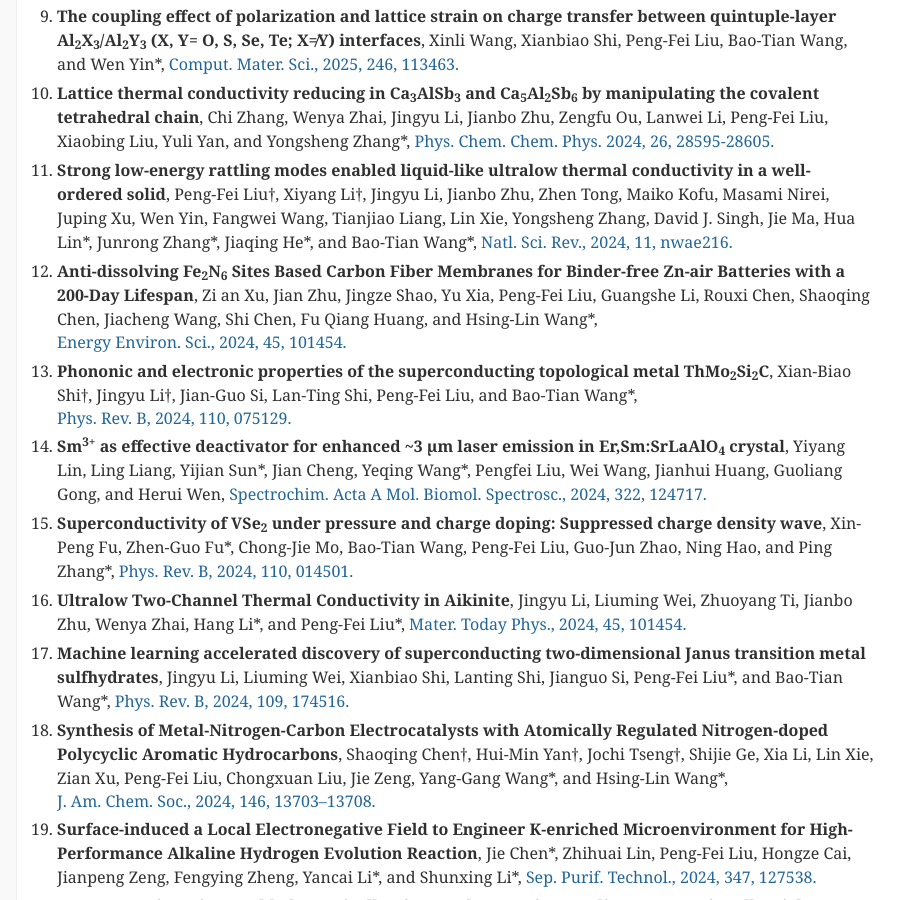
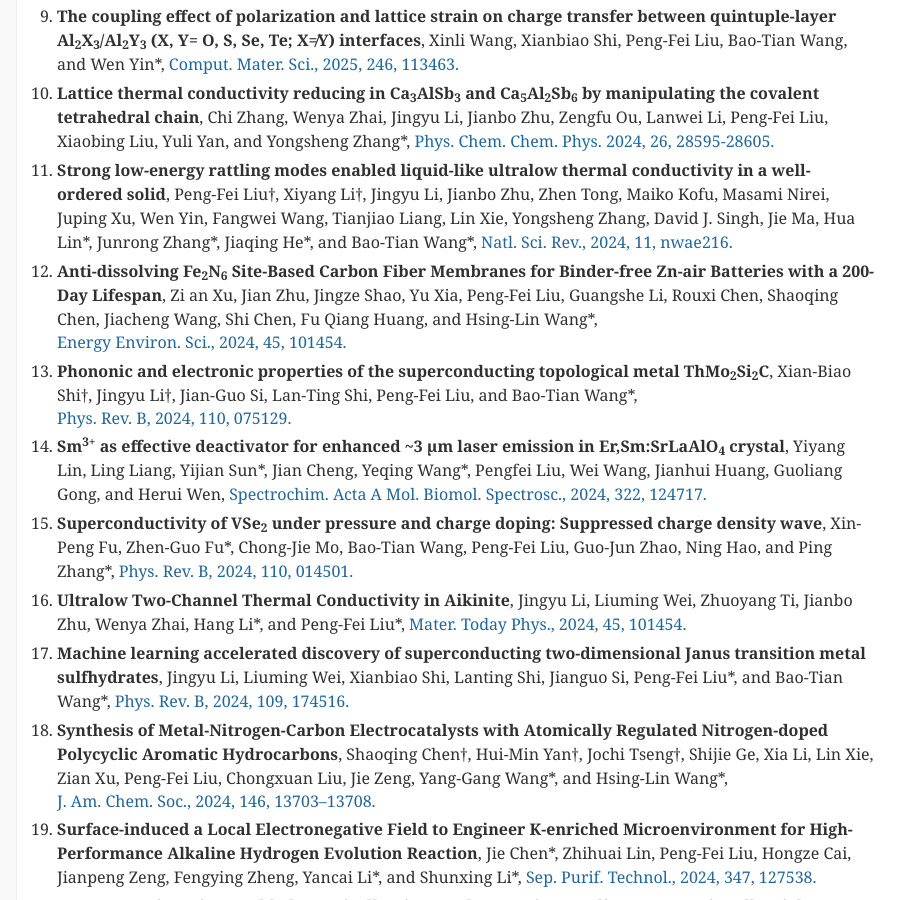
Before and after one commit to comatphys/comatphys.github.io, a Jekyll site: the page built from cv_md/publication.md, in a window 1280 px wide and 900 px high, scrolled down 764 px. Shown: the whole window, without its empty margins (174-1079 px from the left). Built offline with Jekyll 4.4.1, drawn with Linux system fonts in a browser that asks for light colours; our own code applies the rules of GitHub Pages for plain Markdown files; comment, search, counter and statistics services are not loaded.

Commit message:
Update publication.md

```diff
--- a/cv_md/publication.md
+++ b/cv_md/publication.md
@@ -44,7 +44,7 @@ Chi Zhang, Wenya Zhai, Jingyu Li, Jianbo Zhu, Zengfu Ou, Lanwei Li, Peng-Fei Liu
 Peng-Fei Liu†, Xiyang Li†, Jingyu Li, Jianbo Zhu, Zhen Tong, Maiko Kofu, Masami Nirei, Juping Xu, Wen Yin, Fangwei Wang, Tianjiao Liang, Lin Xie, Yongsheng Zhang, David J. Singh, Jie Ma, Hua Lin\*, Junrong Zhang\*, Jiaqing He\*, and Bao-Tian Wang\*,
 [Natl. Sci. Rev., 2024, 11, nwae216.](https://doi.org/10.1093/nsr/nwae216)
 
-1. **Anti-dissolving Fe<sub>2</sub>N<sub>6</sub> Sites Based Carbon Fiber Membranes for Binder-free Zn-air Batteries with a 200-Day Lifespan**,
+1. **Anti-dissolving Fe<sub>2</sub>N<sub>6</sub> Site-Based Carbon Fiber Membranes for Binder-free Zn-air Batteries with a 200-Day Lifespan**,
 Zi an Xu, Jian Zhu, Jingze Shao, Yu Xia, Peng-Fei Liu, Guangshe Li, Rouxi Chen, Shaoqing Chen, Jiacheng Wang, Shi Chen, Fu Qiang Huang, and Hsing-Lin Wang\*,
 [Energy Environ. Sci., 2024, 45, 101454.](https://doi.org/10.1039/D4EE03148B)
 
```
